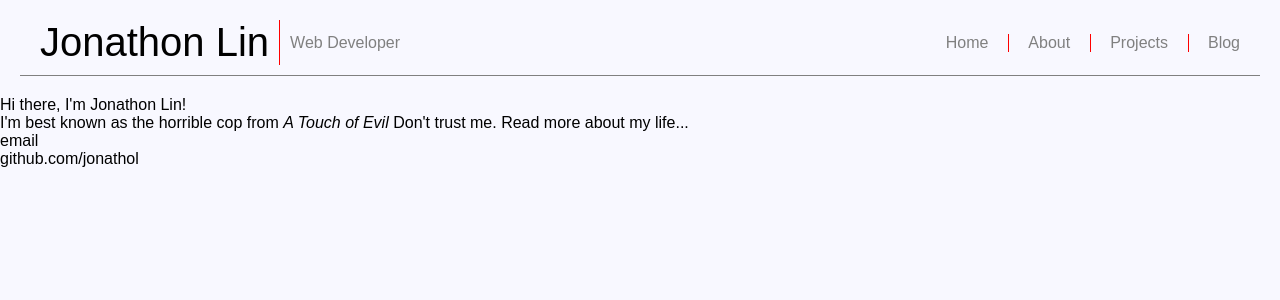
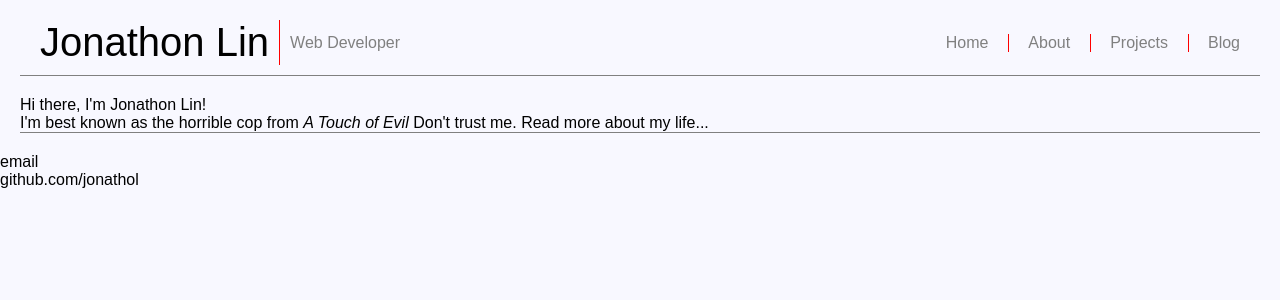
Before and after one commit to jonathol/jonathol.github.io, a Jekyll site: the page built from index.html, in a window 1280 px wide. Shown: the top 300 px of the page. Built offline with Jekyll 4.4.1, drawn with Linux system fonts in a browser that asks for light colours; some web fonts are replaced.

Commit message:
container css

```diff
--- a/css/main.css
+++ b/css/main.css
@@ -104,3 +104,7 @@ nav ul li:first-child {
 }
 
 /*Container*/
+.container {
+  margin: 20px;
+  border-bottom: 1px solid grey;
+}
```
